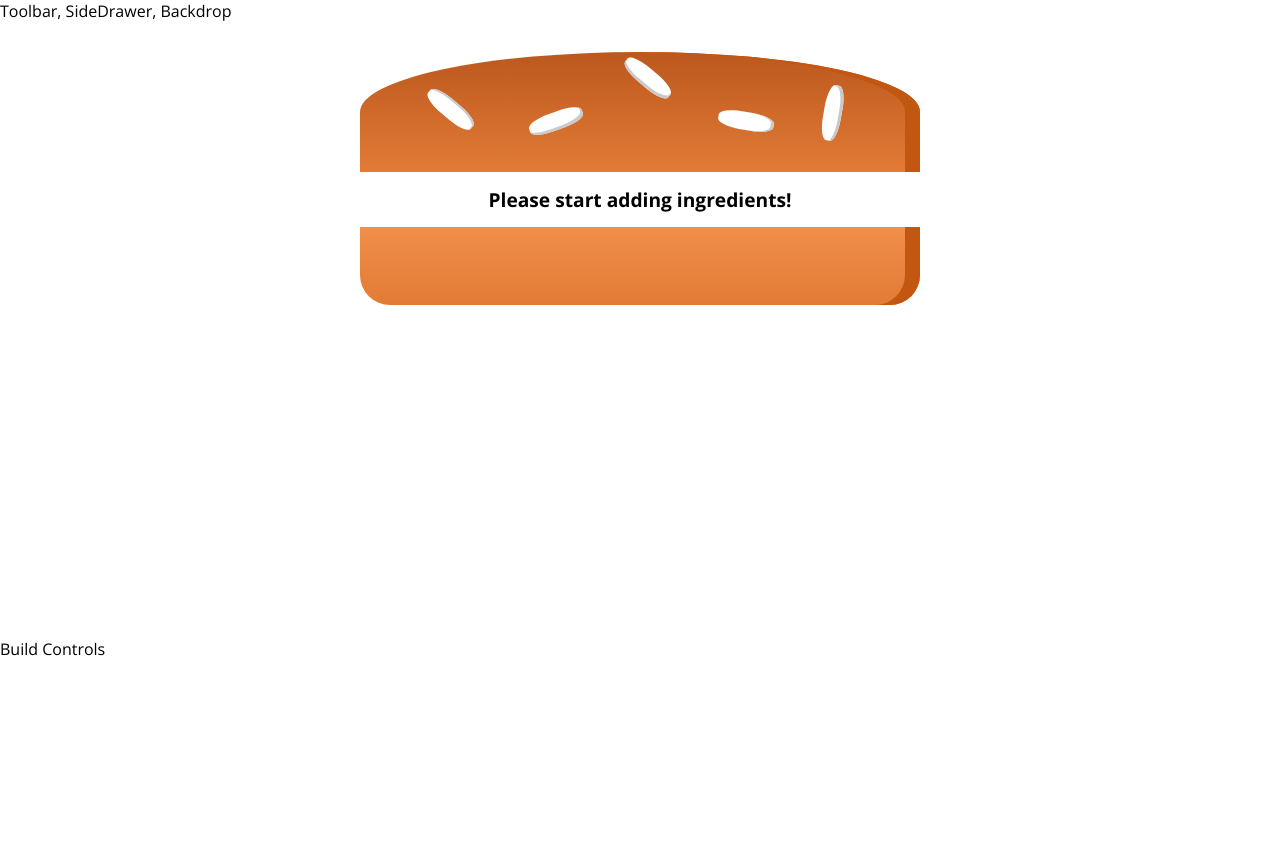
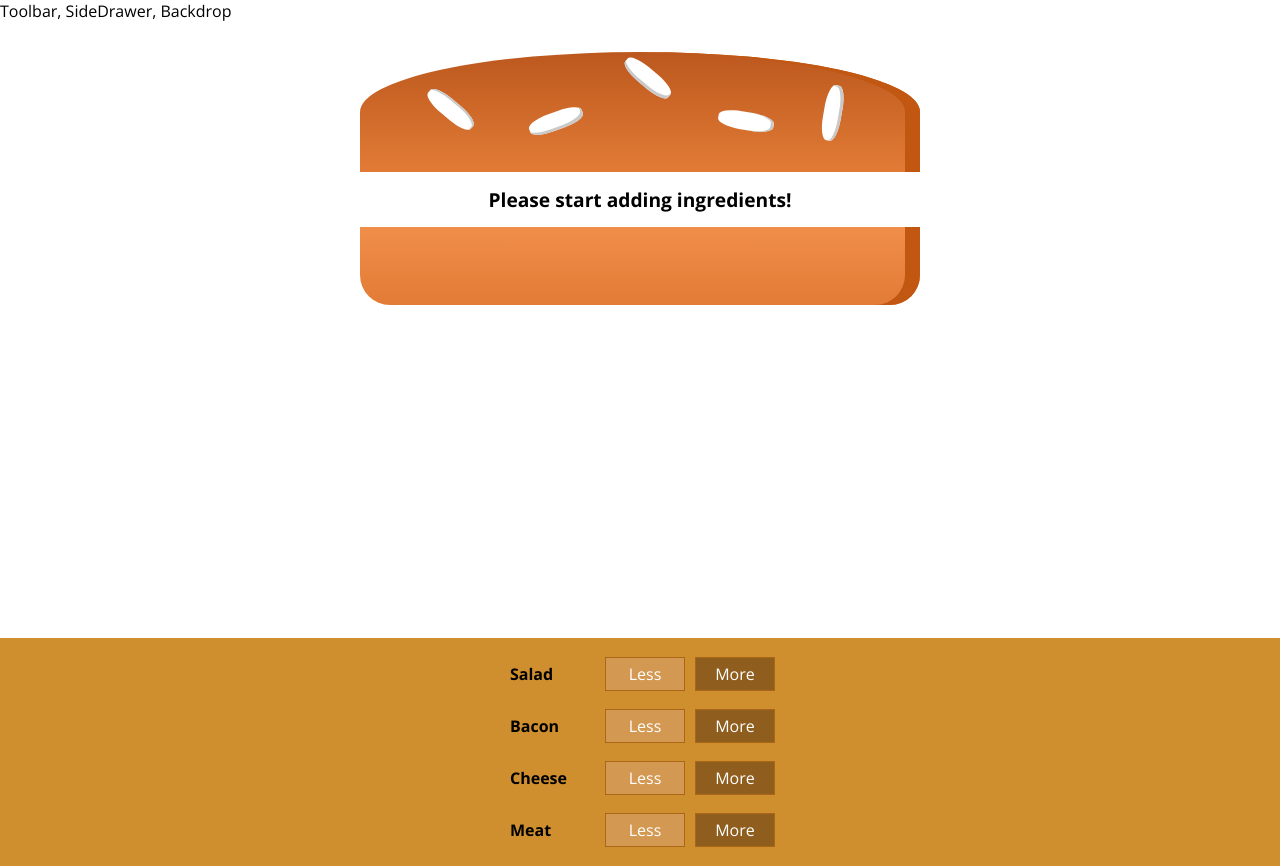
Before and after one commit to JamesonC/Burger-Builder, a React (Create React App) app: page / in a window 1280 px wide. Before the commit the page ends 800 px from the top, so only its background shows below. Built offline with nearby package versions, Linux system fonts and the light colour scheme.

Commit message:
build controls for the burger

```diff
--- a/src/components/Burger/BuildControls/BuildControl/BuildControl.js
+++ b/src/components/Burger/BuildControls/BuildControl/BuildControl.js
@@ -2,12 +2,12 @@
 
 import classes from './BuildControl.module.css';
 
-const buildControl = props => {
+const buildControl = props => (
     <div className={classes.BuildControl}>
         <div className={classes.Label}>{props.label}</div>
         <button className={classes.Less}>Less</button>
         <button className={classes.More}>More</button>
     </div>
-}
+)
 
 export default buildControl
--- a/src/components/Burger/BuildControls/BuildControls.js
+++ b/src/components/Burger/BuildControls/BuildControls.js
@@ -1,9 +1,21 @@
 import React from 'react';
 
-const buildControls = props => {
-    return (
-        <div></div>
-    )
-}
+import classes from './BuildControls.module.css';
+import BuildControl from './BuildControl/BuildControl';
+
+const controls = [
+    { label: 'Salad', type: 'salad' },
+    { label: 'Bacon', type: 'bacon' },
+    { label: 'Cheese', type: 'cheese' },
+    { label: 'Meat', type: 'meat' }
+];
+
+const buildControls = props => (
+    <div className={classes.BuildControls}>
+        {controls.map(ctrl => (
+            <BuildControl key={ctrl.lable} label={ctrl.label} />
+        ))}
+    </div>
+)
 
 export default buildControls;
--- a/src/containers/BurgerBuilder/BurgerBuilder.js
+++ b/src/containers/BurgerBuilder/BurgerBuilder.js
@@ -1,6 +1,7 @@
 import React, { Component, Fragment } from 'react';
 
 import Burger from '../../components/Burger/Burger';
+import BuildControls from '../../components/Burger/BuildControls/BuildControls';
 
 class BurgerBuilder extends Component {
 
@@ -17,7 +18,7 @@
         return (
             <Fragment>
                 <Burger ingredients={this.state.ingredients}/>
-                <div>Build Controls</div>
+                <BuildControls />
             </Fragment>
         )
     }
```
